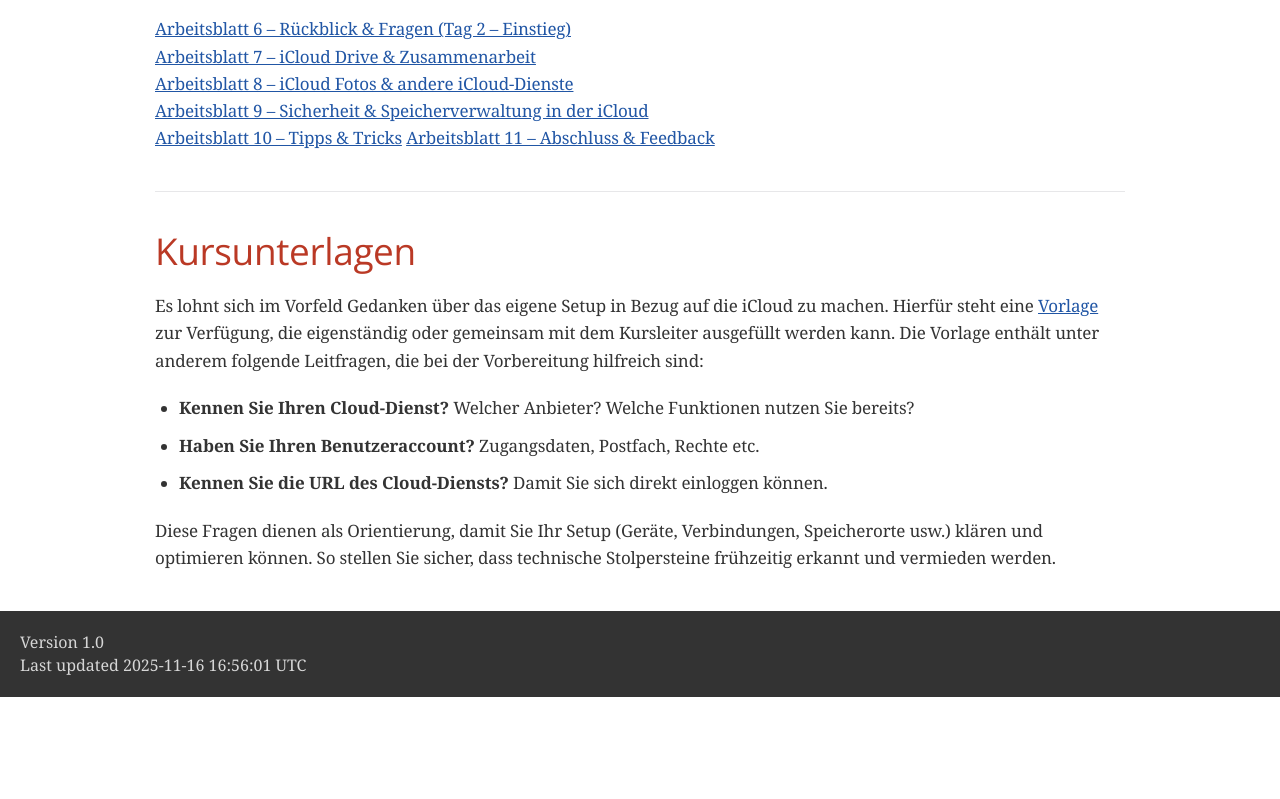
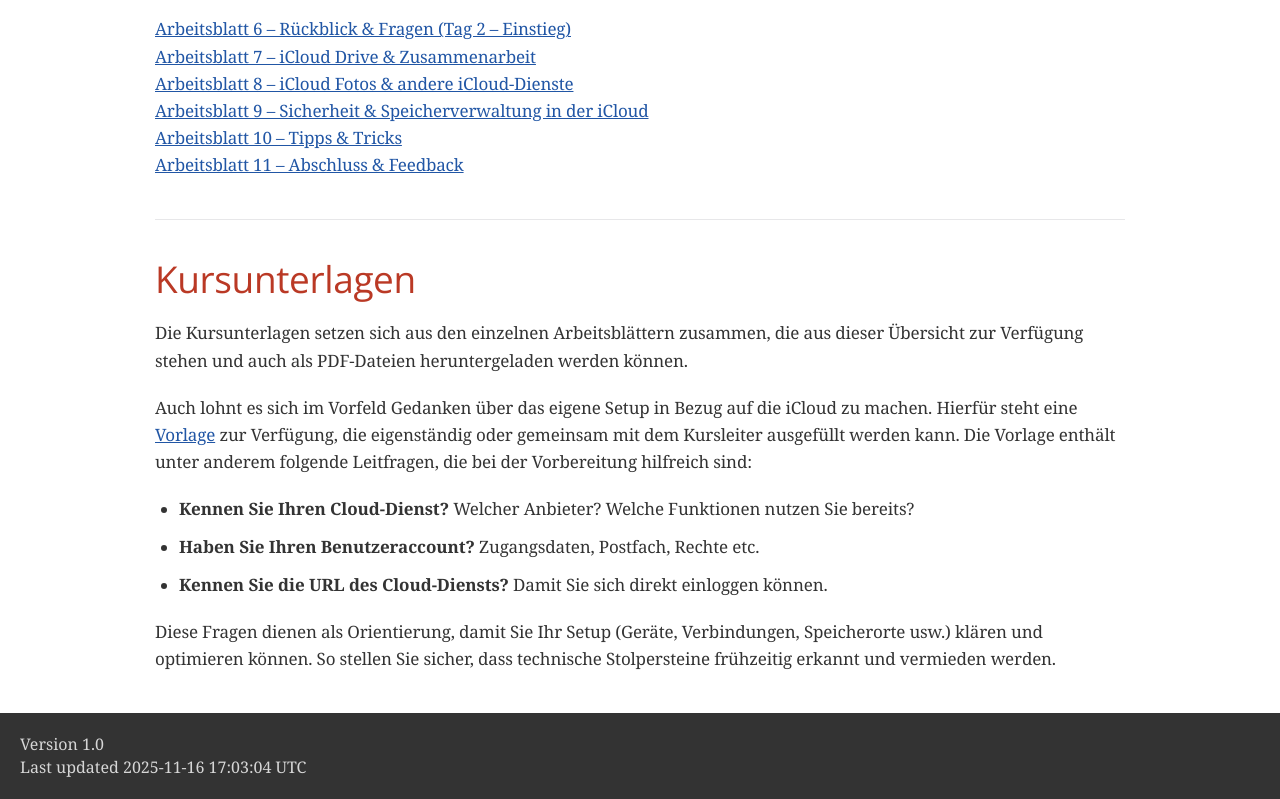
Before and after one commit to jluthiger/pro-senectute-workshop-refresher-macos, a plain HTML site: page index.html in a window 1280 px wide. Shown: the part 609-1408 px from the top of the page. Before the commit the page ends 1306 px from the top, so only its background shows below. Drawn offline with nearby package versions, Linux system fonts and the light colour scheme; a web font is replaced by a local one.

Commit message:
deploy: b084e41f391f344a5c2e4df384bfc008bff75724

```diff
--- a/index.html
+++ b/index.html
@@ -472,8 +472,8 @@ body.book #toc,body.book #preamble,body.book h1.sect0,body.book .sect1>h2{page-b
 <a href="07_icloud_drive_zusammenarbeit.html">Arbeitsblatt 7 – iCloud Drive &amp; Zusammenarbeit</a><br>
 <a href="08_icloud_fotos_dienste.html">Arbeitsblatt 8 – iCloud Fotos &amp; andere iCloud-Dienste</a><br>
 <a href="09_icloud_sicherheit_speicher.html">Arbeitsblatt 9 – Sicherheit &amp; Speicherverwaltung in der iCloud</a><br>
-<a href="10_bonus_tipps.html">Arbeitsblatt 10 – Tipps &amp; Tricks</a>
-<a href="11_abschluss_feedback.html">Arbeitsblatt 11 – Abschluss &amp; Feedback</a><br></p>
+<a href="10_bonus_tipps.html">Arbeitsblatt 10 – Tipps &amp; Tricks</a><br>
+<a href="11_abschluss_feedback.html">Arbeitsblatt 11 – Abschluss &amp; Feedback</a></p>
 </div>
 </div>
 </div>
@@ -481,7 +481,10 @@ body.book #toc,body.book #preamble,body.book h1.sect0,body.book .sect1>h2{page-b
 <h2 id="_kursunterlagen">Kursunterlagen</h2>
 <div class="sectionbody">
 <div class="paragraph">
-<p>Es lohnt sich im Vorfeld Gedanken über das eigene Setup in Bezug auf die iCloud zu machen. Hierfür steht eine <a href="mein-setup.pdf">Vorlage</a> zur Verfügung, die eigenständig oder gemeinsam mit dem Kursleiter ausgefüllt werden kann. Die Vorlage enthält unter anderem folgende Leitfragen, die bei der Vorbereitung hilfreich sind:</p>
+<p>Die Kursunterlagen setzen sich aus den einzelnen Arbeitsblättern zusammen, die aus dieser Übersicht zur Verfügung stehen und auch als PDF-Dateien heruntergeladen werden können.</p>
+</div>
+<div class="paragraph">
+<p>Auch lohnt es sich im Vorfeld Gedanken über das eigene Setup in Bezug auf die iCloud zu machen. Hierfür steht eine <a href="mein-setup.pdf">Vorlage</a> zur Verfügung, die eigenständig oder gemeinsam mit dem Kursleiter ausgefüllt werden kann. Die Vorlage enthält unter anderem folgende Leitfragen, die bei der Vorbereitung hilfreich sind:</p>
 </div>
 <div class="ulist">
 <ul>
@@ -505,7 +508,7 @@ body.book #toc,body.book #preamble,body.book h1.sect0,body.book .sect1>h2{page-b
 <div id="footer">
 <div id="footer-text">
 Version 1.0<br>
-Last updated 2025-11-16 16:56:01 UTC
+Last updated 2025-11-16 17:03:04 UTC
 </div>
 </div>
 </body>
```
Also changed, not shown: 01_einfuehrung.html (+1 -1 lines), 02_finder_dateiverwaltung.html (+1 -1 lines), 03_zwischenablage_multitasking.html (+1 -1 lines), 04_screenshots_pdf_zip.html (+1 -1 lines), 05_icloud_einfuehrung.html (+1 -1 lines), 06_rueckblick_tag1.html (+1 -1 lines), 07_icloud_drive_zusammenarbeit.html (+1 -1 lines), 08_icloud_fotos_dienste.html (+1 -1 lines), 09_icloud_apps.html (+1 -1 lines), 10_bonus_tipps.html (+1 -1 lines), 11_abschluss_feedback.html (+1 -1 lines), ablauf.html (+1 -1 lines), voraussetzungen.html (+1 -1 lines).
